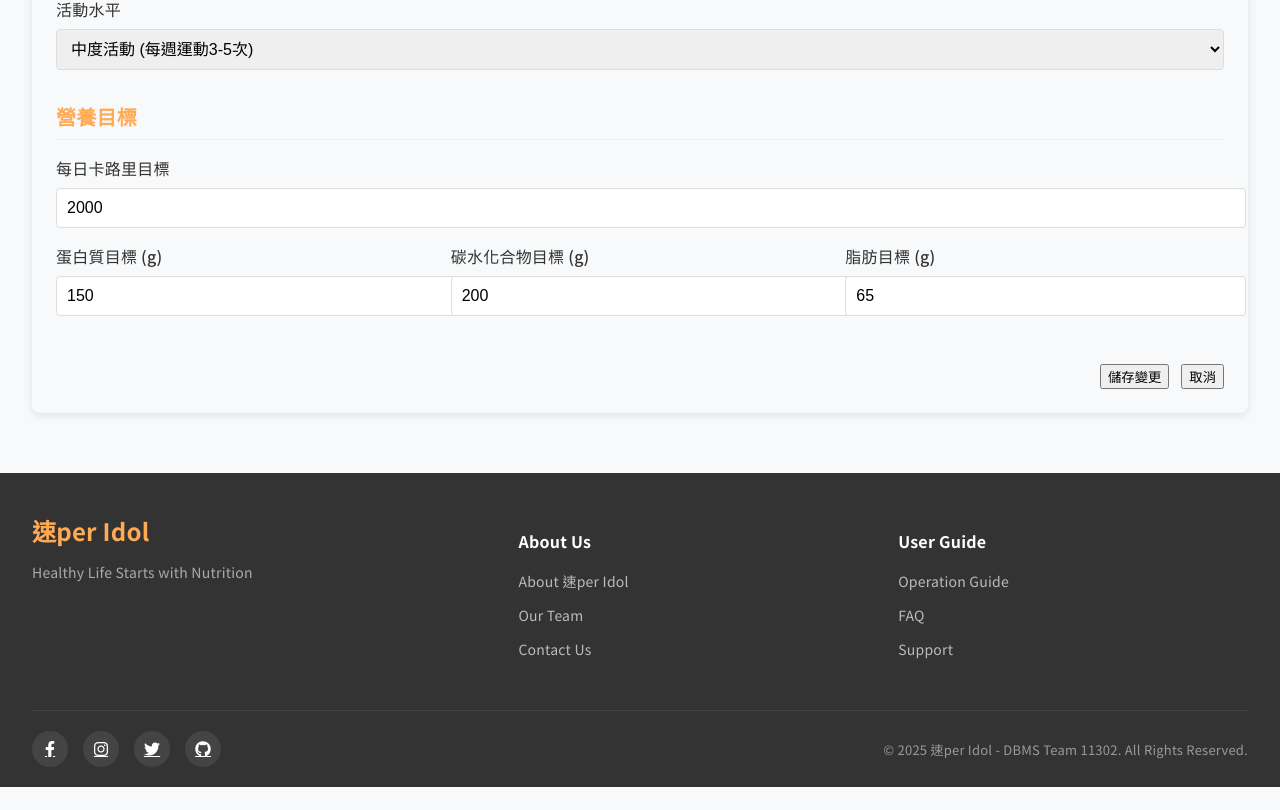
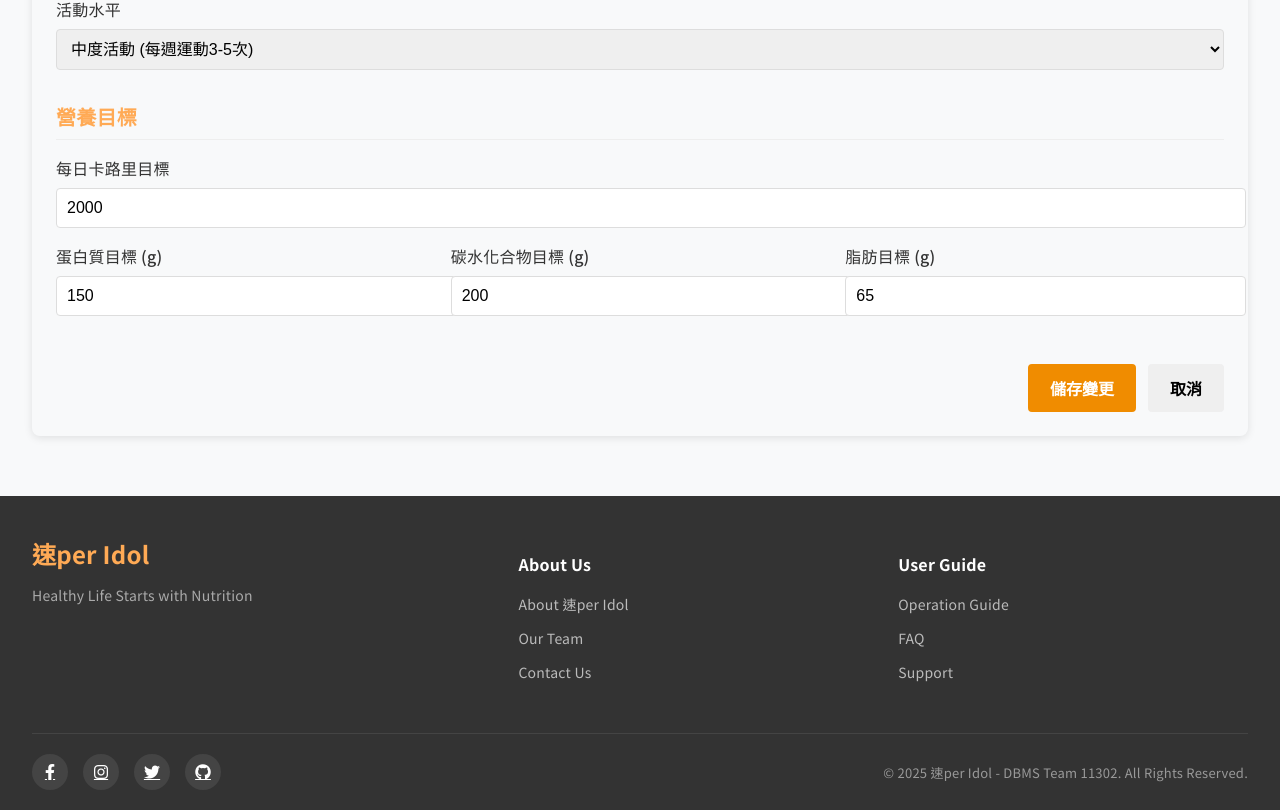
Before and after one commit to 112306024-0823/superidol, a Vue app in the folder super-idol/frontend/: page /profile/basic-info in a window 1280 px wide. Shown: the part 669-1479 px from the top of the page. Before the commit the page ends 1456 px from the top, so only its background shows below. Built offline with nearby package versions, Linux system fonts and the light colour scheme; sample sign-in values are in the browser's storage.

Commit message:
Update BasicInfo.vue
改變按鈕

```diff
--- a/super-idol/frontend/src/pages/profile/BasicInfo.vue
+++ b/super-idol/frontend/src/pages/profile/BasicInfo.vue
@@ -212,6 +212,7 @@ export default {
       // 實際實作中應該呼叫API更新資料
       console.log('儲存資料:', profile.value)
       // TODO: 呼叫API儲存資料
+      alert('資料已儲存！')
     }
 
     // 重置表單
@@ -230,6 +231,7 @@ export default {
 </script>
 
 <style scoped>
+
 .basic-info-page {
   padding: 20px 0;
 }
@@ -300,6 +302,44 @@ export default {
   margin-top: 32px;
 }
 
+/* 按鈕基本樣式 */
+.btn {
+  padding: 10px 20px;
+  font-size: 16px;
+  font-weight: 600;
+  border-radius: 4px;
+  cursor: pointer;
+  border: 2px solid transparent;
+  transition: all 0.3s ease;
+  user-select: none;
+}
+
+.btn-primary {
+  background-color: #f08c00; /* 橘色 */
+  color: white;
+  border-color: #f08c00;
+}
+
+.btn-primary:hover {
+  background-color: white;
+  color: #f08c00;
+  border-color: #f08c00;
+}
+
+.btn-primary:hover {
+  background-color: #d97706;
+  color: white;
+  border-color: #d97706;
+}
+
+.btn-secondary:hover {
+  background-color: white;
+  color: #d97706;
+  border-color: #d97706;
+}
+
+
+
 @media (max-width: 768px) {
   .form-row {
     flex-direction: column;
```
